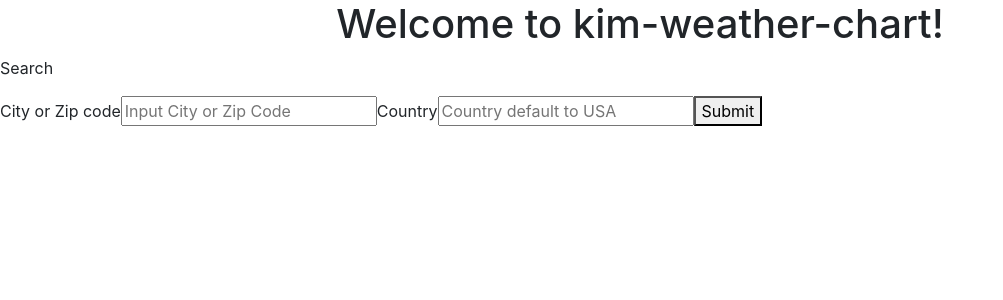
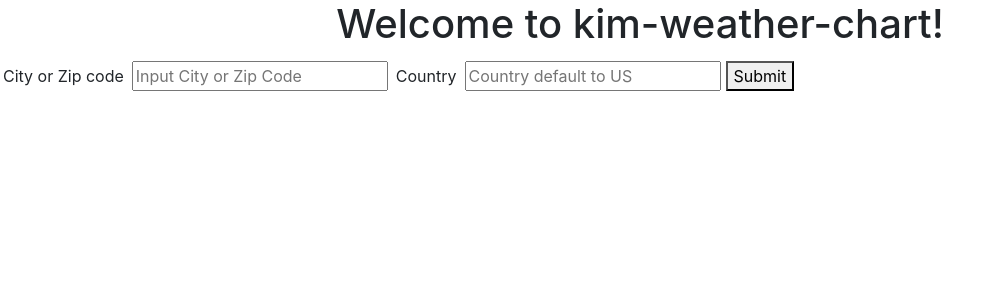
Before and after one commit to dkimnguyen/kim-weather-chart-app, an Angular app: page / in a window 1280 px wide. Shown: the top 300 px of the page, without its empty margins (0-1003 px from the left). Built offline with nearby package versions, Linux system fonts and the light colour scheme.

Commit message:
spacing and update css

```diff
--- a/src/app/search-bar/search-bar.component.html
+++ b/src/app/search-bar/search-bar.component.html
@@ -1,10 +1,11 @@
 <div>
-  <p>Search</p>
-  <label>City or Zip code</label><input [(ngModel)]="location.location" type="text" name="cityOrZip" placeholder="Input City or Zip Code">
-  <label>Country</label><input [(ngModel)]="location.country"type="text" name="country" placeholder="Country default to USA">
+  <label class="label">City or Zip code</label>
+  <input [(ngModel)]="location.location"  class="input" type="text" name="cityOrZip" placeholder="Input City or Zip Code">
+  <label class="label">Country</label>
+  <input [(ngModel)]="location.country" class="input" type="text" name="country" placeholder="Country default to US">
   <button (click)="validateLocation(location)">Submit</button>
-  <div *ngIf="city">
-    Five day forecast by 3 hour increment for {{city}}
+  <div *ngIf="city" style="text-align: center">
+    <label> 5 day forecast by 3 hour increment for {{city}} </label>
   </div>
   <div class="container-fluid">
     <div class="row">
--- a/src/app/search-bar/search-bar.component.scss
+++ b/src/app/search-bar/search-bar.component.scss
@@ -0,0 +1,7 @@
+.label {
+    padding: 3px;
+}
+
+.input {
+    margin: 5px;
+}
--- a/src/app/search-bar/search-bar.component.ts
+++ b/src/app/search-bar/search-bar.component.ts
@@ -15,7 +15,7 @@ export class SearchBarComponent implements OnInit {
     location: '',
     country: ''
   };
-  forecasts: any;
+  forecasts: FormattedForecastData[];
 
   constructor(private weatherService: WeatherLocationService) { }
 
@@ -26,12 +26,16 @@ export class SearchBarComponent implements OnInit {
     if (location.country === '') {
       location.country = this.defaultCountry;
     }
+
     this.weatherService.getForcast(location).subscribe((data) => {
+
       if (data.length === 0) {
         alert('city was not found');
       }
+
       this.city = data.city;
       this.forecasts = data.forecasts;
+
     });
   }
 }
```
